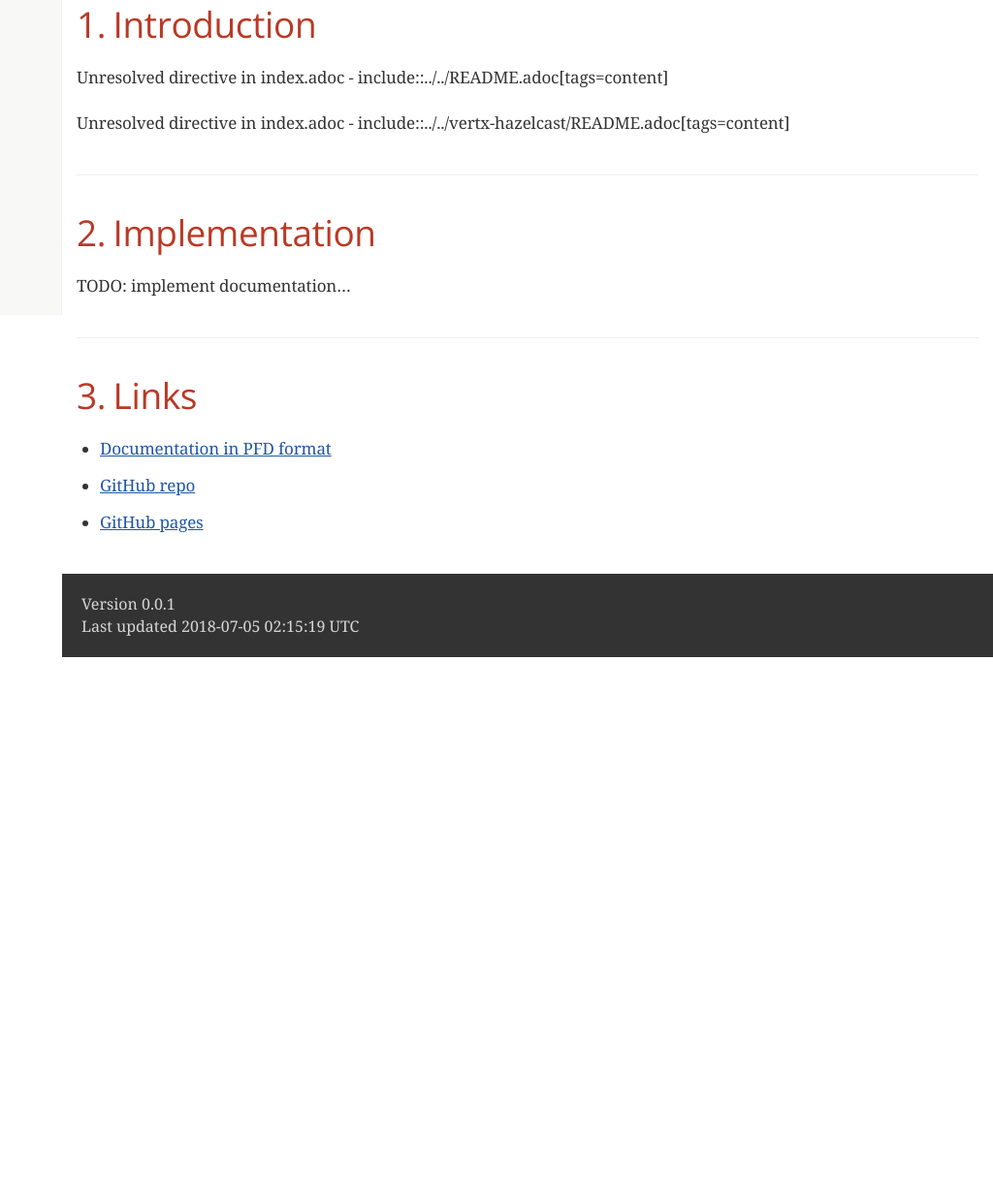
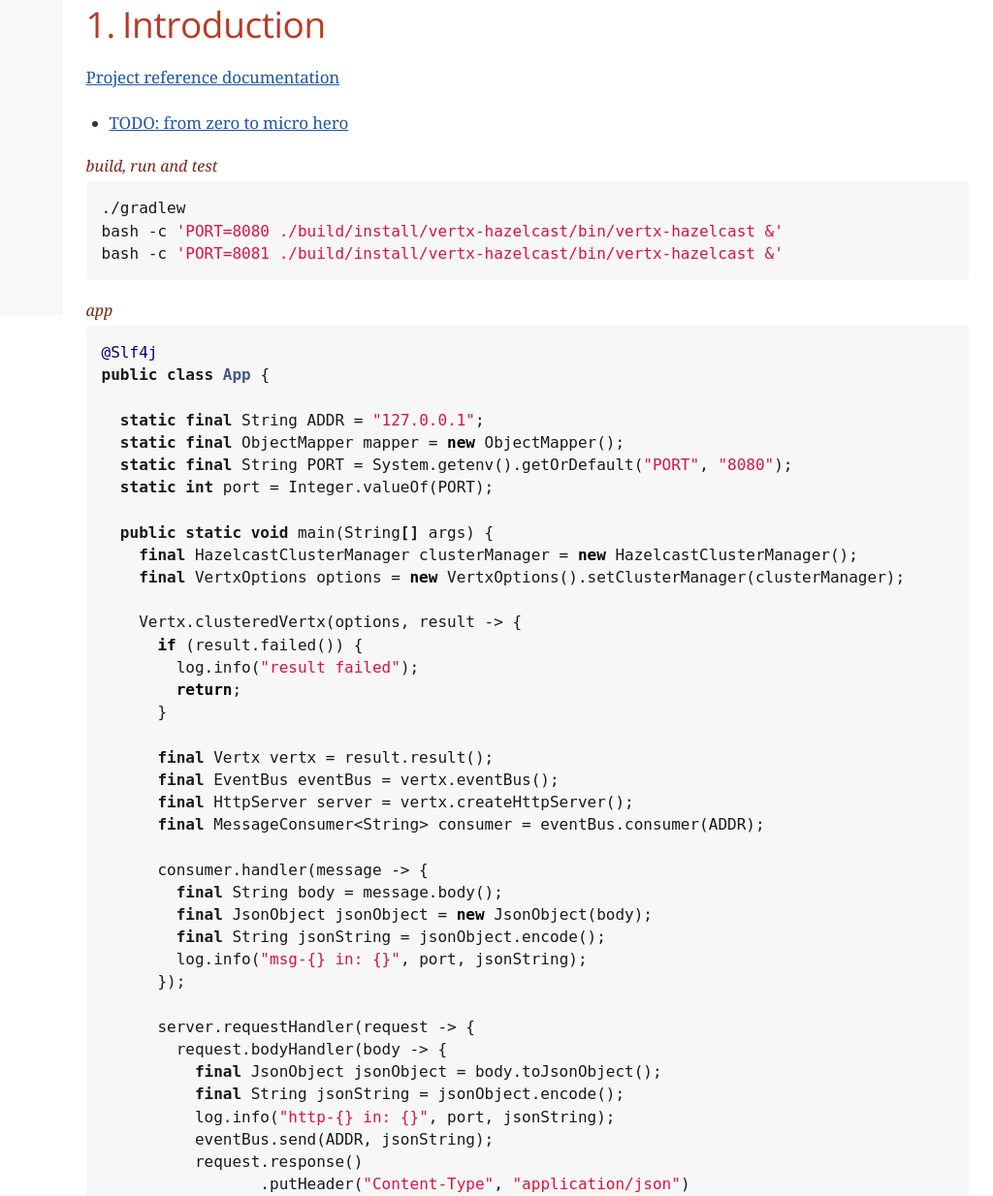
Before and after one commit to daggerok/vertx-examples, a plain HTML site: page index.html in a window 1280 px wide. Shown: the part 475-1709 px from the top of the page at 97% size, without its empty margins (256-1280 px from the left). Before the commit the page ends 1153 px from the top, so only its background shows below. Drawn offline with nearby package versions, Linux system fonts and the light colour scheme; a web font is replaced by a local one.

Commit message:
Deploy daggerok/vertx-examples to github.com/daggerok/vertx-examples.git:gh-pages

```diff
--- a/index.html
+++ b/index.html
@@ -517,6 +517,35 @@ table.CodeRay td.code>pre{padding:0}
 .CodeRay .change .change{color:#66f}
 .CodeRay .head .head{color:#f4f}
 </style>
+<style>
+  #content {
+    max-width: 98%;
+  }
+  .positioned-image {
+    position: absolute;
+    top: 0;
+    right: 0;
+    border: 0;
+  }
+</style>
+
+<meta name="keywords"
+      content="Gradle, doc, docs, adoc, asciidoc, asciidoctor, documentation">
+<meta name="description"
+      content="Gradle, doc, docs, adoc, asciidoc, asciidoctor, documentation">
+
+<script src="https://cdnjs.cloudflare.com/ajax/libs/jquery/3.3.1/jquery.min.js"></script>
+
+<!-- see https://codepo8.github.io/css-fork-on-github-ribbon/ -->
+<link rel="shortcut icon" type="image/x-icon" href="images/favicon.ico">
+<div>
+  <!--<a href="https://gitlab.com/daggerok/change-me">-->
+  <a href="https://github.com/daggerok/change-me">
+    <img class="positioned-image"
+         src="https://s3.amazonaws.com/github/ribbons/forkme_right_orange_ff7600.png"
+         alt="Don't fork me!">
+  </a>
+</div>
 </head>
 <body class="book toc2 toc-left">
 <div id="header">
@@ -525,7 +554,7 @@ table.CodeRay td.code>pre{padding:0}
 <span id="author" class="author">Maksim Kostromin</span><br>
 <span id="email" class="email"><a href="mailto:daggerok@gmail.com">daggerok@gmail.com</a></span><br>
 <span id="revnumber">version 0.0.1,</span>
-<span id="revdate">2018-07-05 02:15:19 UTC</span>
+<span id="revdate">2018-07-05 10:42:34 UTC</span>
 </div>
 <div id="toc" class="toc2">
 <div id="toctitle">Table of Contents</div>
@@ -549,10 +578,78 @@ table.CodeRay td.code>pre{padding:0}
 <h2 id="introduction"><a class="anchor" href="#introduction"></a>1. Introduction</h2>
 <div class="sectionbody">
 <div class="paragraph">
-<p>Unresolved directive in index.adoc - include::../../README.adoc[tags=content]</p>
+<p><a href="https://daggerok.github.io/vertx-examples">Project reference documentation</a></p>
+</div>
+<div class="ulist">
+<ul>
+<li>
+<p><a href="http://escoffier.me/vertx-hol/">TODO: from zero to micro hero</a></p>
+</li>
+</ul>
+</div>
+<div class="listingblock">
+<div class="title">build, run and test</div>
+<div class="content">
+<pre class="CodeRay highlight"><code data-lang="java">./gradlew
+bash -c <span class="string"><span class="delimiter">'</span><span class="content">PORT=8080 ./build/install/vertx-hazelcast/bin/vertx-hazelcast &amp;</span><span class="delimiter">'</span></span>
+bash -c <span class="string"><span class="delimiter">'</span><span class="content">PORT=8081 ./build/install/vertx-hazelcast/bin/vertx-hazelcast &amp;</span><span class="delimiter">'</span></span></code></pre>
+</div>
+</div>
+<div class="listingblock">
+<div class="title">app</div>
+<div class="content">
+<pre class="CodeRay highlight"><code data-lang="java"><span class="annotation">@Slf4j</span>
+<span class="directive">public</span> <span class="type">class</span> <span class="class">App</span> {
+
+  <span class="directive">static</span> <span class="directive">final</span> <span class="predefined-type">String</span> ADDR = <span class="string"><span class="delimiter">&quot;</span><span class="content">127.0.0.1</span><span class="delimiter">&quot;</span></span>;
+  <span class="directive">static</span> <span class="directive">final</span> ObjectMapper mapper = <span class="keyword">new</span> ObjectMapper();
+  <span class="directive">static</span> <span class="directive">final</span> <span class="predefined-type">String</span> PORT = <span class="predefined-type">System</span>.getenv().getOrDefault(<span class="string"><span class="delimiter">&quot;</span><span class="content">PORT</span><span class="delimiter">&quot;</span></span>, <span class="string"><span class="delimiter">&quot;</span><span class="content">8080</span><span class="delimiter">&quot;</span></span>);
+  <span class="directive">static</span> <span class="type">int</span> port = <span class="predefined-type">Integer</span>.valueOf(PORT);
+
+  <span class="directive">public</span> <span class="directive">static</span> <span class="type">void</span> main(<span class="predefined-type">String</span><span class="type">[]</span> args) {
+    <span class="directive">final</span> HazelcastClusterManager clusterManager = <span class="keyword">new</span> HazelcastClusterManager();
+    <span class="directive">final</span> VertxOptions options = <span class="keyword">new</span> VertxOptions().setClusterManager(clusterManager);
+
+    Vertx.clusteredVertx(options, result -&gt; {
+      <span class="keyword">if</span> (result.failed()) {
+        log.info(<span class="string"><span class="delimiter">&quot;</span><span class="content">result failed</span><span class="delimiter">&quot;</span></span>);
+        <span class="keyword">return</span>;
+      }
+
+      <span class="directive">final</span> Vertx vertx = result.result();
+      <span class="directive">final</span> EventBus eventBus = vertx.eventBus();
+      <span class="directive">final</span> HttpServer server = vertx.createHttpServer();
+      <span class="directive">final</span> MessageConsumer&lt;<span class="predefined-type">String</span>&gt; consumer = eventBus.consumer(ADDR);
+
+      consumer.handler(message -&gt; {
+        <span class="directive">final</span> <span class="predefined-type">String</span> body = message.body();
+        <span class="directive">final</span> JsonObject jsonObject = <span class="keyword">new</span> JsonObject(body);
+        <span class="directive">final</span> <span class="predefined-type">String</span> jsonString = jsonObject.encode();
+        log.info(<span class="string"><span class="delimiter">&quot;</span><span class="content">msg-{} in: {}</span><span class="delimiter">&quot;</span></span>, port, jsonString);
+      });
+
+      server.requestHandler(request -&gt; {
+        request.bodyHandler(body -&gt; {
+          <span class="directive">final</span> JsonObject jsonObject = body.toJsonObject();
+          <span class="directive">final</span> <span class="predefined-type">String</span> jsonString = jsonObject.encode();
+          log.info(<span class="string"><span class="delimiter">&quot;</span><span class="content">http-{} in: {}</span><span class="delimiter">&quot;</span></span>, port, jsonString);
+          eventBus.send(ADDR, jsonString);
+          request.response()
+                 .putHeader(<span class="string"><span class="delimiter">&quot;</span><span class="content">Content-Type</span><span class="delimiter">&quot;</span></span>, <span class="string"><span class="delimiter">&quot;</span><span class="content">application/json</span><span class="delimiter">&quot;</span></span>)
+                 .end(jsonString);
+        });
+      });
+
+      server.listen(port, event -&gt; {
+        log.info(<span class="string"><span class="delimiter">&quot;</span><span class="content">listening {} port.</span><span class="delimiter">&quot;</span></span>, port);
+      });
+    });
+  }
+}</code></pre>
+</div>
 </div>
 <div class="paragraph">
-<p>Unresolved directive in index.adoc - include::../../vertx-hazelcast/README.adoc[tags=content]</p>
+<p>Initially generated by using <a href="https://github.com/daggerok/generator-jvm/">generator-jvm</a> yeoman generator (java-vertx)</p>
 </div>
 </div>
 </div>
@@ -586,7 +683,7 @@ table.CodeRay td.code>pre{padding:0}
 <div id="footer">
 <div id="footer-text">
 Version 0.0.1<br>
-Last updated 2018-07-05 02:15:19 UTC
+Last updated 2018-07-05 10:42:34 UTC
 </div>
 </div>
 </body>
--- a/index.xml
+++ b/index.xml
@@ -4,7 +4,7 @@
 <book xmlns="http://docbook.org/ns/docbook" xmlns:xl="http://www.w3.org/1999/xlink" version="5.0" xml:lang="en">
 <info>
 <title>{root-project-name} ({project-version})</title>
-<date>2018-07-05 02:15:19 UTC</date>
+<date>2018-07-05 10:42:34 UTC</date>
 <author>
 <personname>
 <firstname>Maksim</firstname>
@@ -16,7 +16,7 @@
 <revhistory>
 <revision>
 <revnumber>{project-version}</revnumber>
-<date>2018-07-05 02:15:19 UTC</date>
+<date>2018-07-05 10:42:34 UTC</date>
 <authorinitials>MK</authorinitials>
 </revision>
 </revhistory>
```
